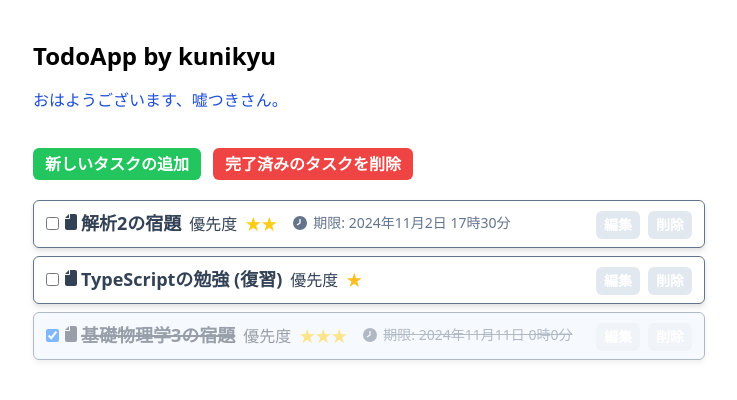
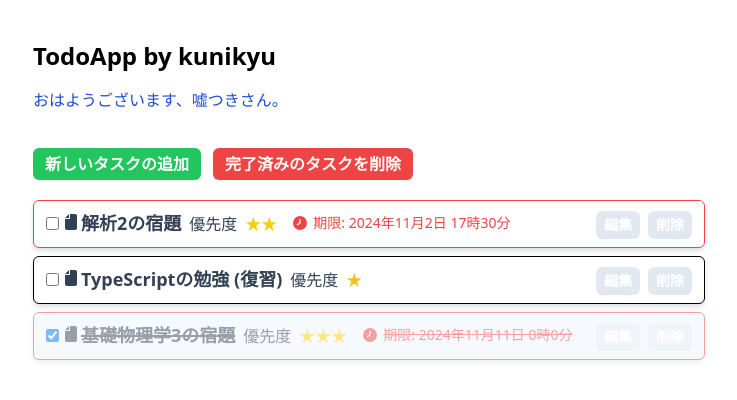
Before and after one commit to kunikyu/react-todo-app, a React (Vite) app: page / in a window 1280 px wide. Shown: the top 400 px of the page, without its empty margins (271-1008 px from the left). Built offline with nearby package versions, Linux system fonts and the light colour scheme.

Commit message:
スタイルの設定

```diff
--- a/src/TodoItem.tsx
+++ b/src/TodoItem.tsx
@@ -5,6 +5,7 @@ import dayjs from "dayjs";
 import { FontAwesomeIcon } from "@fortawesome/react-fontawesome";
 import { faFile, faClock } from "@fortawesome/free-solid-svg-icons";
 import { twMerge } from "tailwind-merge";
+import { text } from "stream/consumers";
 
 type Props = {
   todos: Todo[];
@@ -38,7 +39,14 @@ const TodoItem = (props: Props) => {
       <div
         key={todo.id}
         className={twMerge(
-          "rounded-md border border-slate-500 bg-white px-3 py-2 drop-shadow-md",
+          "rounded-md border bg-white px-3 py-2 drop-shadow-md",
+          todo.deadline
+            ? dayjs(todo.deadline).isAfter(dayjs())
+              ? dayjs(todo.deadline).isAfter(dayjs().add(1, "day"))
+                ? "border-blue-500"
+                : "border-yellow-500"
+              : "border-red-500"
+            : "border-black",
           todo.isDone && "bg-blue-50 opacity-50"
         )}
       >
@@ -61,7 +69,14 @@ const TodoItem = (props: Props) => {
           <div className="ml-2">優先度 </div>
           {num2star(todo.lie, todo.priority)}
           {todo.deadline && (
-            <div className="ml-4 flex items-center text-sm text-slate-500">
+            <div
+              className={twMerge(
+                "ml-4 flex items-center text-sm",
+                dayjs(todo.deadline).isBefore(dayjs())
+                  ? " text-red-500"
+                  : " text-slate-500"
+              )}
+            >
               <FontAwesomeIcon
                 icon={faClock}
                 flip="horizontal"
```
Also changed, not shown: 1 other file (tests, documents, lock files or other folders).
